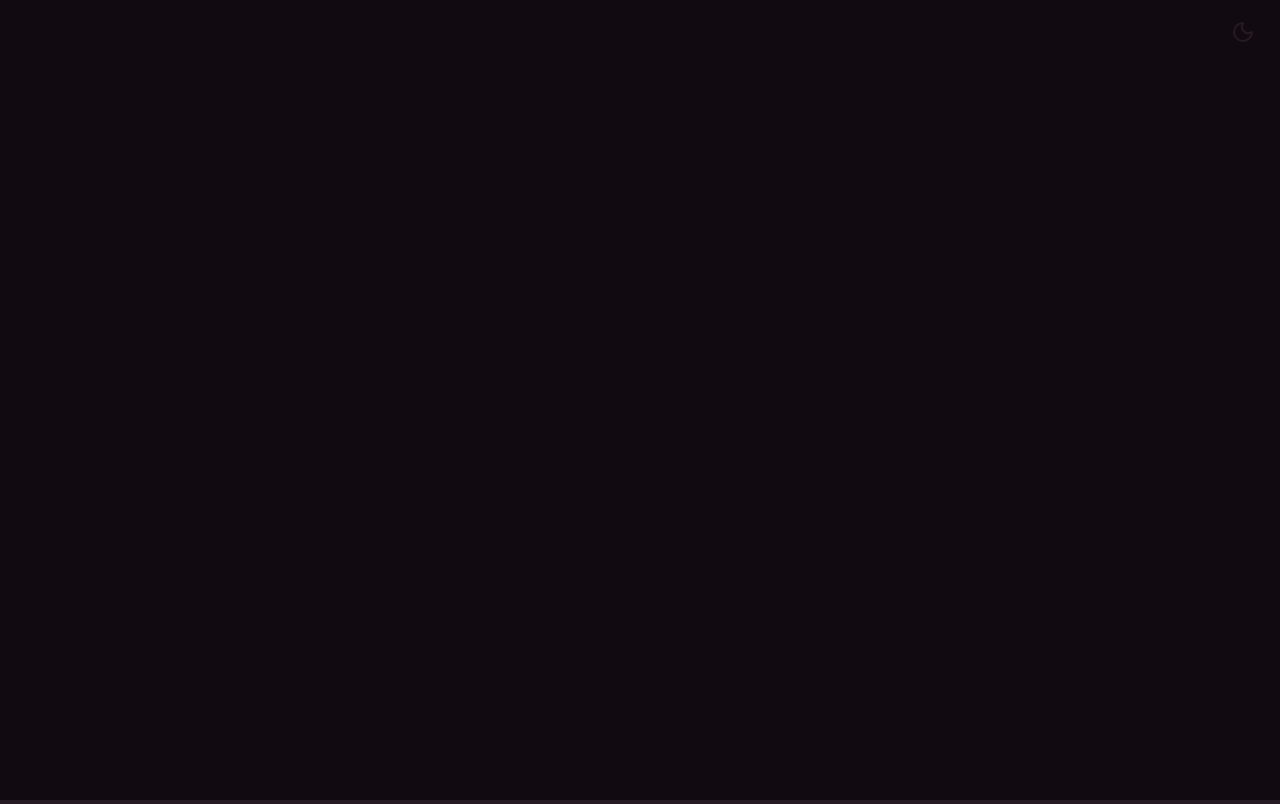
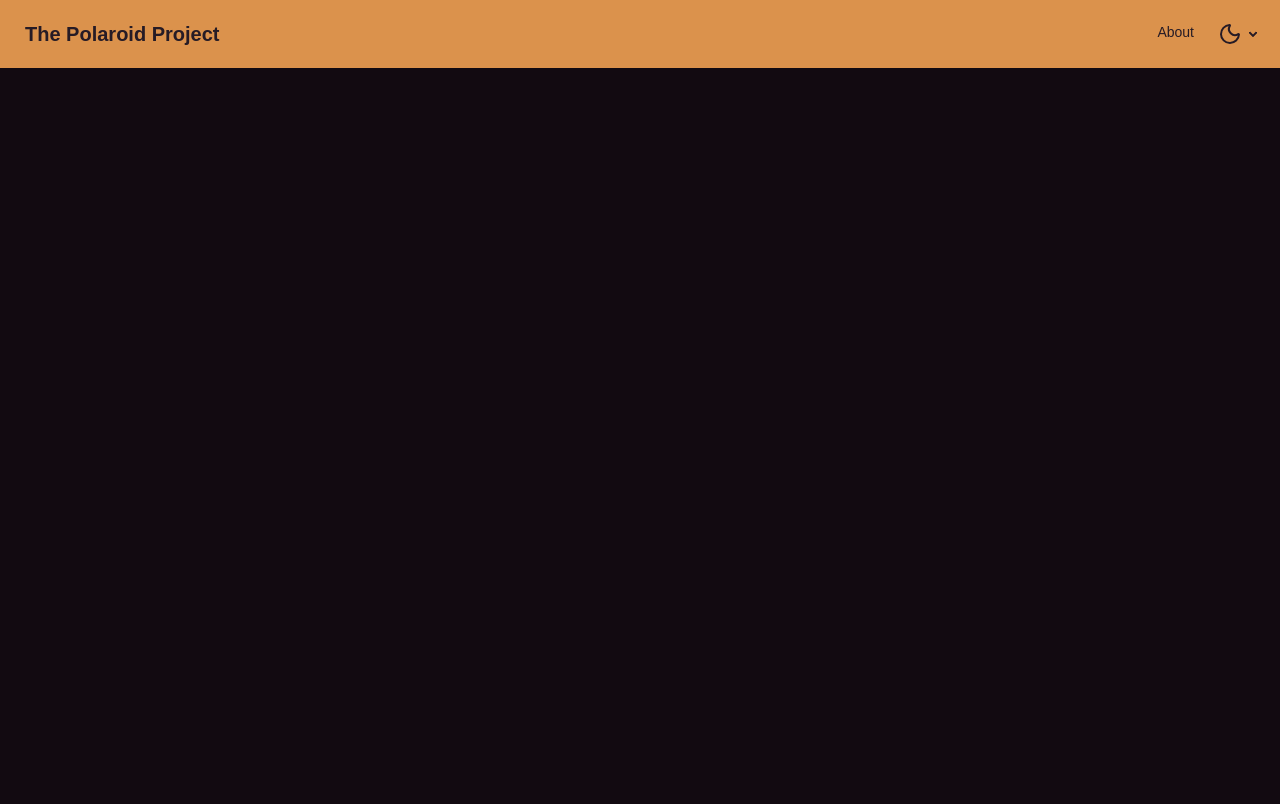
Before and after one commit to KroegerP/the-polaroid-project, a Next.js app: page / in a window 1280 px wide. Built offline with nearby package versions, Linux system fonts and the light colour scheme.

Commit message:
feat: add theme switch and some nav bar links

```diff
--- a/src/components/Navbar/index.tsx
+++ b/src/components/Navbar/index.tsx
@@ -1,10 +1,23 @@
-import { ThemeToggle } from "../ThemeToggle";
+import Link from "next/link";
+import { ThemeSwitch } from "../ThemeToggle/ThemeSwitch";
 
 export function Navbar() {
   return (
-    <div className="navbar">
-      <div className="ml-auto">
-        <ThemeToggle />
+    <div className="navbar bg-primary">
+      <div className="flex-1">
+        <Link href="/" className="btn btn-ghost text-xl">
+          The Polaroid Project
+        </Link>
+      </div>
+      <div className="flex-none">
+        <ul className="menu menu-horizontal px-1">
+          <li>
+            <Link href="/about">About</Link>
+          </li>
+          <li>
+            <ThemeSwitch />
+          </li>
+        </ul>
       </div>
     </div>
   );
--- /dev/null
+++ b/src/components/ThemeToggle/ThemeSwitch.tsx
@@ -0,0 +1,36 @@
+"use client";
+
+import { MoonIcon, SunIcon } from "lucide-react";
+import { useTheme } from "next-themes";
+import { useMemo } from "react";
+import { THEME_OPTIONS } from "@/constants";
+
+export function ThemeSwitch() {
+  const { theme, setTheme } = useTheme();
+
+  const themeIcon = useMemo(() => {
+    switch (theme) {
+      case THEME_OPTIONS.DEFAULT:
+        return <MoonIcon />;
+      case THEME_OPTIONS.LIGHT:
+        return <SunIcon />;
+      default:
+        break;
+    }
+  }, [theme]);
+
+  return (
+    <details>
+      <summary>{themeIcon}</summary>
+      <ul className="bg-base-100 rounded-t-none p-2">
+        {Object.values(THEME_OPTIONS).map((t) => (
+          <li key={t}>
+            <button type="button" onClick={() => setTheme(t)}>
+              {t}
+            </button>
+          </li>
+        ))}
+      </ul>
+    </details>
+  );
+}
--- /dev/null
+++ b/src/constants.ts
@@ -0,0 +1,4 @@
+export enum THEME_OPTIONS {
+  DEFAULT = "default",
+  LIGHT = "default-light",
+}
```
